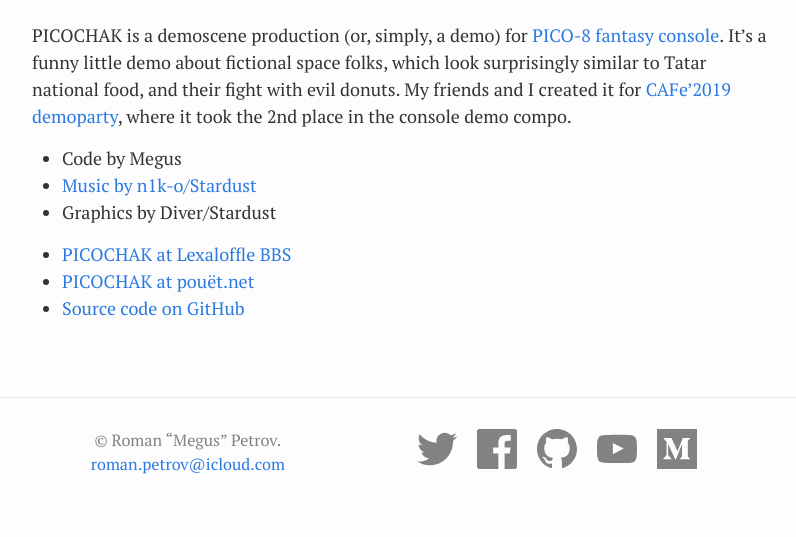
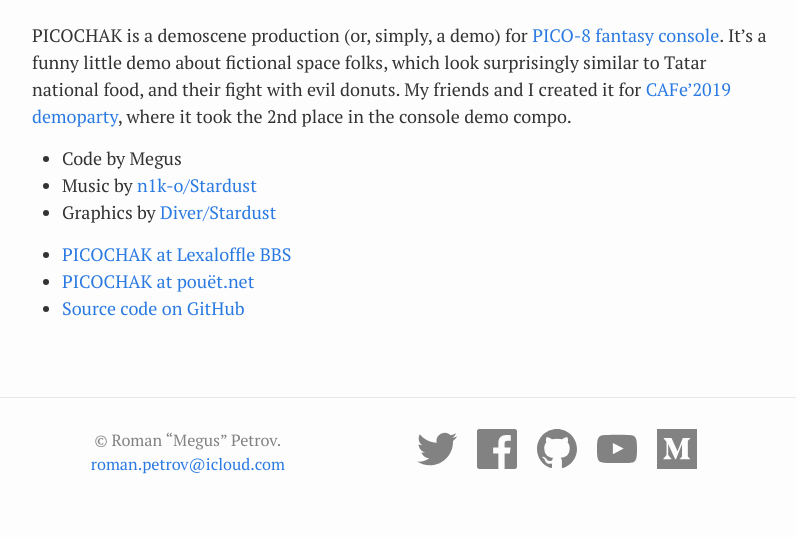
Before and after one commit to Megus/megus.github.io, a Jekyll site: the page built from _projects/picochak.md, in a window 1280 px wide. Shown: the part 598-1135 px from the top of the page, without its empty margins (238-1034 px from the left). Built offline with Jekyll 4.4.1, drawn with Linux system fonts in a browser that asks for light colours; part of the change alters nothing that is shown.

```diff
--- a/_projects/picochak.md
+++ b/_projects/picochak.md
@@ -13,8 +13,8 @@ seo:
 PICOCHAK is a demoscene production (or, simply, a demo) for [PICO-8 fantasy console]({% link _posts/2019-06-18-creativity-through-limitation-pico-8.md %}). It's a funny little demo about fictional space folks, which look surprisingly similar to Tatar national food, and their fight with evil donuts. My friends and I created it for [CAFe'2019 demoparty](https://cafeparty.org.ru), where it took the 2nd place in the console demo compo.
 
 - Code by Megus
-- [Music by n1k-o/Stardust](https://soundcloud.com/n1k-o/picochak-attack-of-donuts-pico-8)
-- Graphics by Diver/Stardust
+- Music by [n1k-o/Stardust](https://soundcloud.com/n1k-o/picochak-attack-of-donuts-pico-8)
+- Graphics by [Diver/Stardust](https://zxart.ee/rus/avtory/d/diver/qid:121913/)
 
 - [PICOCHAK at Lexaloffle BBS](https://www.lexaloffle.com/bbs/?tid=35774)
 - [PICOCHAK at pouët.net](https://www.pouet.net/prod.php?which=83557)
```
